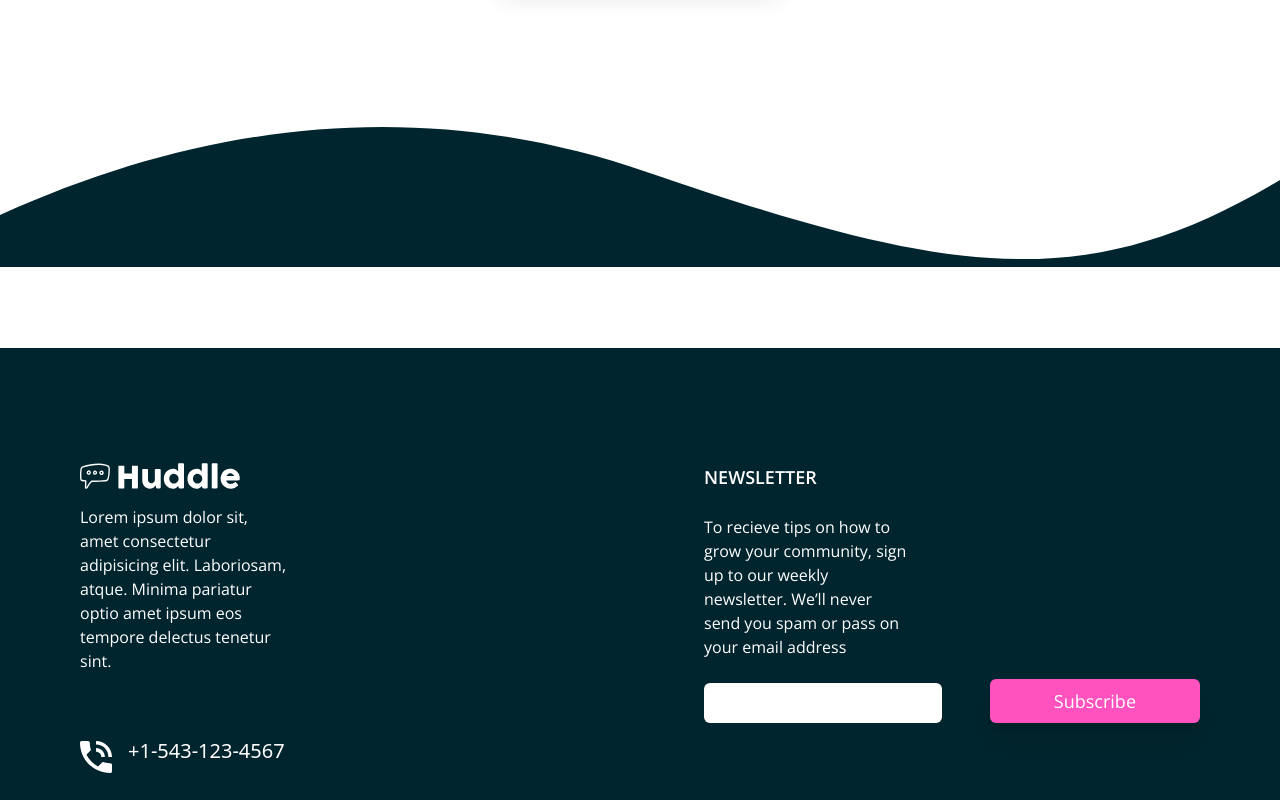
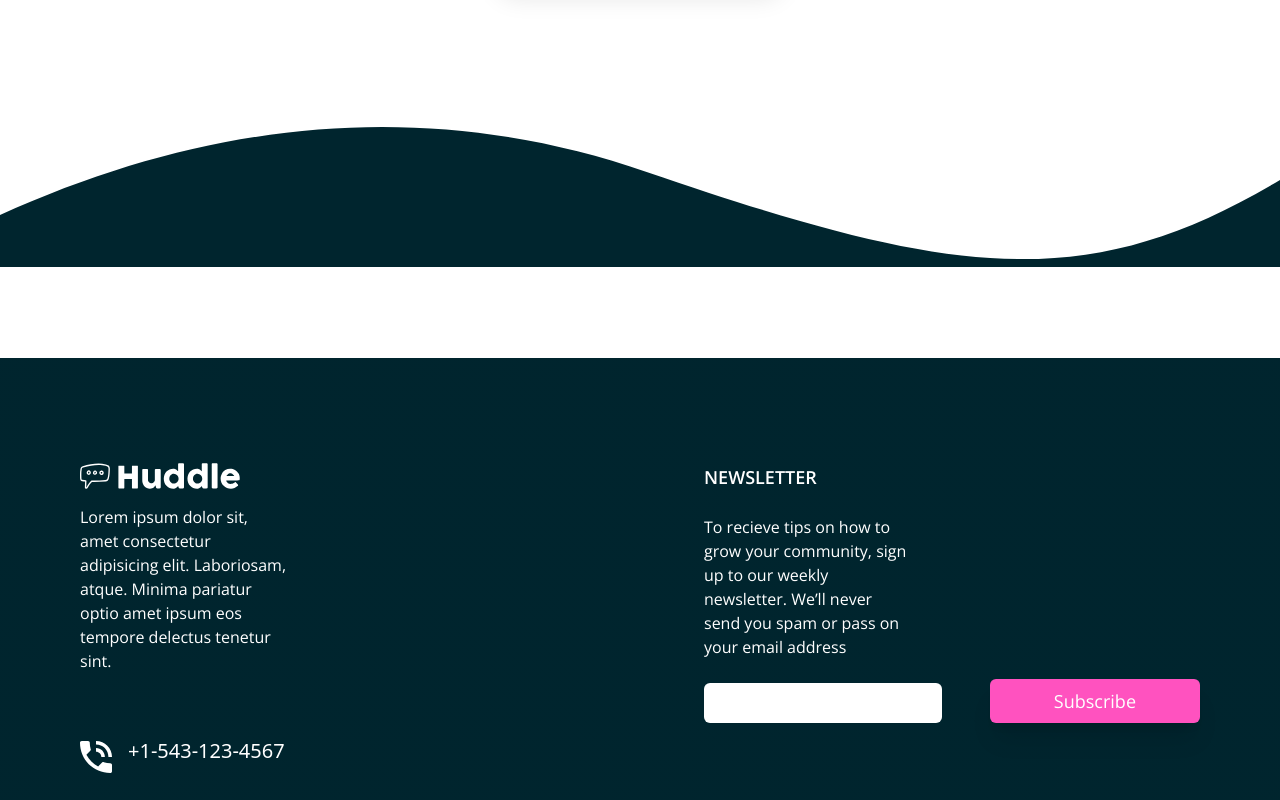
Before and after one commit to AslamtoIbrahim/huddle-landing-page-with-curved-sections-master, a Next.js app: page / in a window 1280 px wide. Shown: the part 4960-5760 px from the top of the page. Built offline with nearby package versions, Linux system fonts and the light colour scheme.

Commit message:
Adjusted footer design background

```diff
--- a/src/app/globals.css
+++ b/src/app/globals.css
@@ -112,7 +112,7 @@
   .foot {
     background:
       url('../../public/source/images/bg-footer-top-desktop.svg') top center no-repeat,
-      linear-gradient(to top, hsl(192, 100%, 9%) 78%, transparent 20%);
+      linear-gradient(to top, hsl(192, 100%, 9%) 77%, transparent 20%);
       background-size: contain;
   }
 }
```
